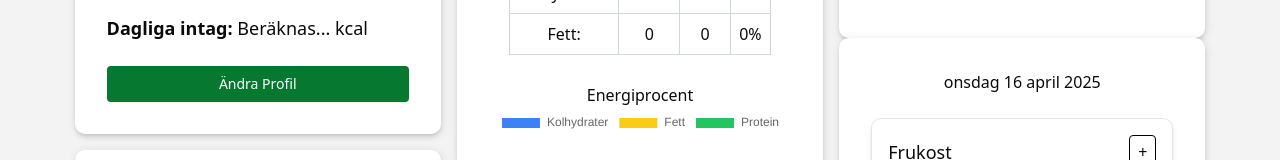
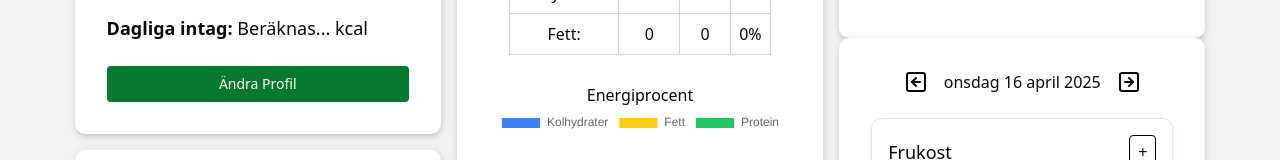
Before and after one commit to ToeCrow/Healttracker-v2.0, a React (Vite) app: page / in a window 1280 px wide. Shown: the part 627-787 px from the top of the page. Built offline with nearby package versions, Linux system fonts and the light colour scheme.

Commit message:
got my arrows for the mealplaner, need to get logik to switch dates

```diff
--- a/src/components/MealPlaner/MealTracker.jsx
+++ b/src/components/MealPlaner/MealTracker.jsx
@@ -2,6 +2,7 @@ import React from 'react';
 import MealComponent from './MealComponent';
 import { useNavigate } from 'react-router-dom';
 import { useSelector } from 'react-redux';
+import { SquareArrowRight, SquareArrowLeft } from 'lucide-react';
 
 const MealTracker = () => {
     const navigate = useNavigate();
@@ -40,7 +41,11 @@ const MealTracker = () => {
 
     return (
         <div className="max-w-sm mx-auto rounded-lg shadow-md p-6 mt-4 fixed-width space-y-4 card">
-            <h2>{today}</h2>
+            <div className='flex items-center justify-center gap-4'>
+            <SquareArrowLeft/>
+                <h2>{today}</h2>
+            <SquareArrowRight/>
+            </div>
             <MealComponent mealName="Frukost" mealSums={mealSums} onAdd={() => handleAddMeal('Frukost')} />
             <MealComponent mealName="Lunch" mealSums={mealSums} onAdd={() => handleAddMeal('Lunch')} />
             <MealComponent mealName="Middag" mealSums={mealSums} onAdd={() => handleAddMeal('Middag')} />
```
